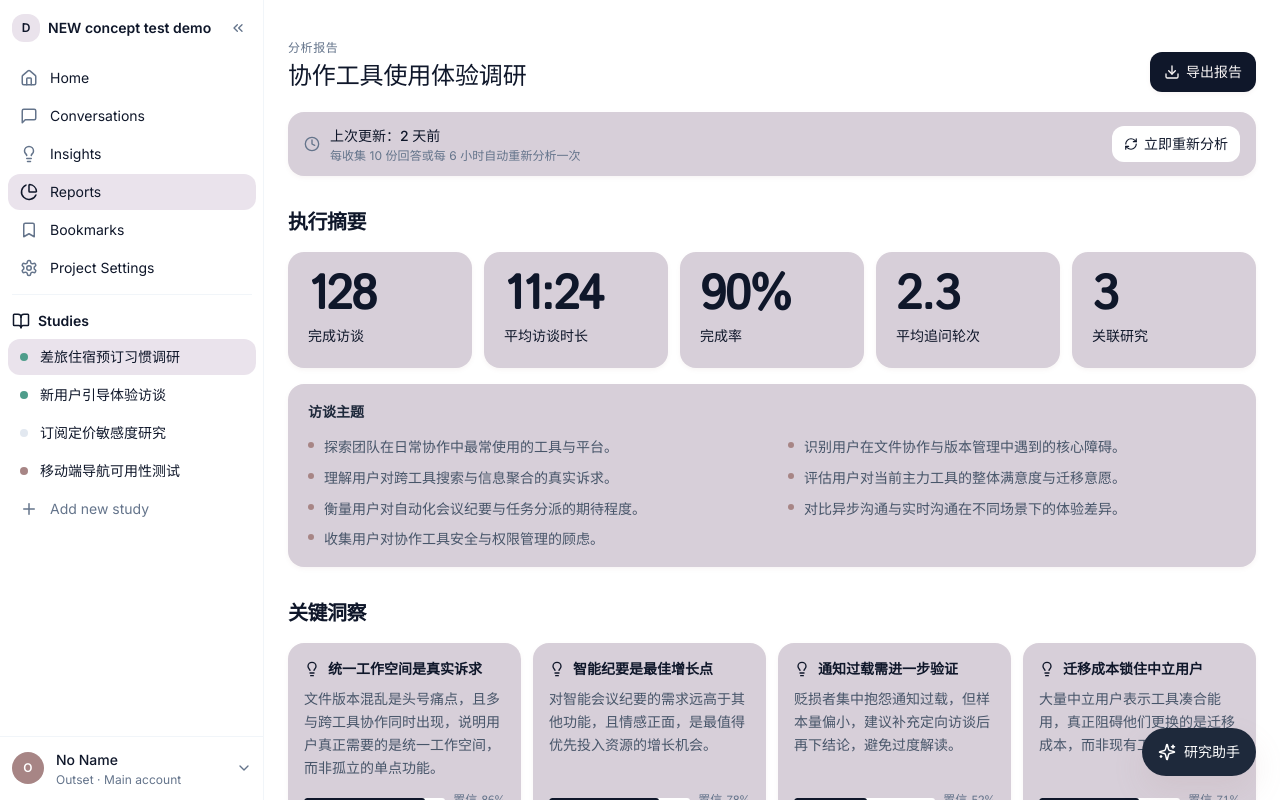
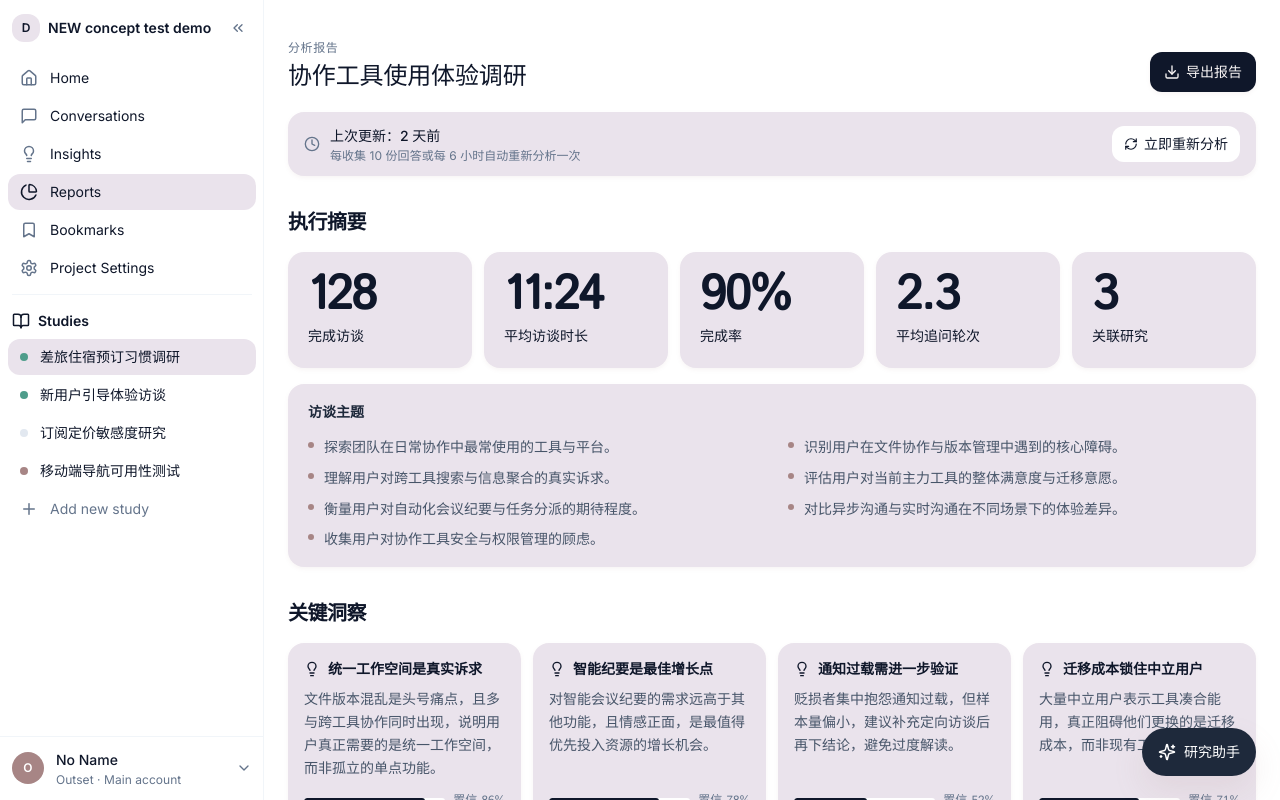
Before and after one commit to zhangsiyu0202-coder/Morris, a Next.js app in the folder apps/web/: page /report in a window 1280 px wide. Built offline with nearby package versions, Linux system fonts and the light colour scheme; a web font is replaced by a local one.

Commit message:
feat: update component backgrounds to bg-mauve-100

```diff
--- a/apps/web/components/report/analysis-section.tsx
+++ b/apps/web/components/report/analysis-section.tsx
@@ -7,7 +7,7 @@ import { SENTIMENT_COLOR, SENTIMENT_LABEL } from "./shared"
 function SentimentDonut({ data }: { data: SentimentDatum[] }) {
   const total = data.reduce((s, d) => s + d.count, 0)
   return (
-    <div className="flex flex-col gap-4 rounded-lg bg-mauve-200 px-5 py-5 shadow-[0_2px_4px_rgba(167,133,133,0.08)]">
+    <div className="flex flex-col gap-4 rounded-lg bg-mauve-100 px-5 py-5 shadow-[0_2px_4px_rgba(167,133,133,0.08)]">
       <h3 className="text-body-sm font-semibold text-ink-800">整体情感分布</h3>
       <div className="flex items-center gap-5">
         <ResponsiveContainer width={120} height={120}>
@@ -45,7 +45,7 @@ function SentimentDonut({ data }: { data: SentimentDatum[] }) {
 function ThemeBars({ themes }: { themes: Theme[] }) {
   const max = Math.max(...themes.map((t) => t.mentions))
   return (
-    <div className="flex flex-col gap-4 rounded-lg bg-mauve-200 px-5 py-5 shadow-[0_2px_4px_rgba(167,133,133,0.08)]">
+    <div className="flex flex-col gap-4 rounded-lg bg-mauve-100 px-5 py-5 shadow-[0_2px_4px_rgba(167,133,133,0.08)]">
       <h3 className="text-body-sm font-semibold text-ink-800">高频主题</h3>
       <ul className="flex flex-col gap-2.5">
         {themes.map((t) => (
@@ -54,7 +54,7 @@ function ThemeBars({ themes }: { themes: Theme[] }) {
               <span className="text-body-sm text-ink-800">{t.label}</span>
               <span className="font-data text-caption tabular-nums text-ink-500">{`${t.mentions} 次 · ${t.pct}%`}</span>
             </div>
-            <div className="h-2 w-full overflow-hidden rounded-full bg-mauve-100">
+            <div className="h-2 w-full overflow-hidden rounded-full bg-ink-0">
               <div
                 className="h-full rounded-full"
                 style={{ width: `${(t.mentions / max) * 100}%`, background: SENTIMENT_COLOR[t.sentiment] }}
--- a/apps/web/components/report/findings-section.tsx
+++ b/apps/web/components/report/findings-section.tsx
@@ -175,7 +175,7 @@ function NpsPanel({ stat }: { stat: Extract<QuestionStat, { kind: "nps" }> }) {
 function QuestionCard({ stat, index }: { stat: QuestionStat; index: number }) {
   const [expanded, setExpanded] = useState(index === 0)
   return (
-    <article className="overflow-hidden rounded-lg bg-mauve-200 shadow-[0_2px_4px_rgba(167,133,133,0.08)]">
+    <article className="overflow-hidden rounded-lg bg-mauve-100 shadow-[0_2px_4px_rgba(167,133,133,0.08)]">
       <button
         type="button"
         onClick={() => setExpanded(!expanded)}
--- a/apps/web/components/report/highlights-section.tsx
+++ b/apps/web/components/report/highlights-section.tsx
@@ -21,7 +21,7 @@ export function HighlightsSection({ insights }: { insights: Insight[] }) {
         {insights.map((insight) => (
           <article
             key={insight.id}
-            className="flex flex-col gap-2.5 rounded-lg bg-mauve-200 px-4 py-4 shadow-[0_2px_4px_rgba(167,133,133,0.08)]"
+            className="flex flex-col gap-2.5 rounded-lg bg-mauve-100 px-4 py-4 shadow-[0_2px_4px_rgba(167,133,133,0.08)]"
           >
             <div className="flex items-start gap-2">
               <Lightbulb className="mt-0.5 size-4 shrink-0 text-mauve-500" aria-hidden="true" />
--- a/apps/web/components/report/report-header.tsx
+++ b/apps/web/components/report/report-header.tsx
@@ -18,7 +18,7 @@ export function ReportHeader({ report }: { report: SurveyReport }) {
         </button>
       </div>
 
-      <div className="flex flex-wrap items-center justify-between gap-3 rounded-lg bg-mauve-200 px-4 py-3 shadow-[0_2px_4px_rgba(167,133,133,0.08)]">
+      <div className="flex flex-wrap items-center justify-between gap-3 rounded-lg bg-mauve-100 px-4 py-3 shadow-[0_2px_4px_rgba(167,133,133,0.08)]">
         <div className="flex items-center gap-2.5">
           <Clock className="size-4 text-ink-400" aria-hidden="true" />
           <div className="flex flex-col leading-tight">
--- a/apps/web/components/report/summary-section.tsx
+++ b/apps/web/components/report/summary-section.tsx
@@ -2,7 +2,7 @@ import type { SurveyReport } from "@/lib/mock-report"
 
 function BigKpi({ value, label }: { value: string; label: string }) {
   return (
-    <div className="flex flex-col gap-1 rounded-lg bg-mauve-200 px-5 py-5 shadow-[0_2px_4px_rgba(167,133,133,0.08)]">
+    <div className="flex flex-col gap-1 rounded-lg bg-mauve-100 px-5 py-5 shadow-[0_2px_4px_rgba(167,133,133,0.08)]">
       <span className="font-data text-4xl font-semibold leading-none tracking-tight text-ink-900 sm:text-5xl">
         {value}
       </span>
@@ -26,7 +26,7 @@ export function SummarySection({ report }: { report: SurveyReport }) {
         <BigKpi value={String(report.studyCount)} label="关联研究" />
       </div>
 
-      <div className="rounded-lg bg-mauve-200 px-5 py-4 shadow-[0_2px_4px_rgba(167,133,133,0.08)]">
+      <div className="rounded-lg bg-mauve-100 px-5 py-4 shadow-[0_2px_4px_rgba(167,133,133,0.08)]">
         <h3 className="mb-3 text-body-sm font-semibold text-ink-800">访谈主题</h3>
         <ul className="grid gap-x-8 gap-y-2 md:grid-cols-2">
           {report.topics.map((topic, i) => (
```
